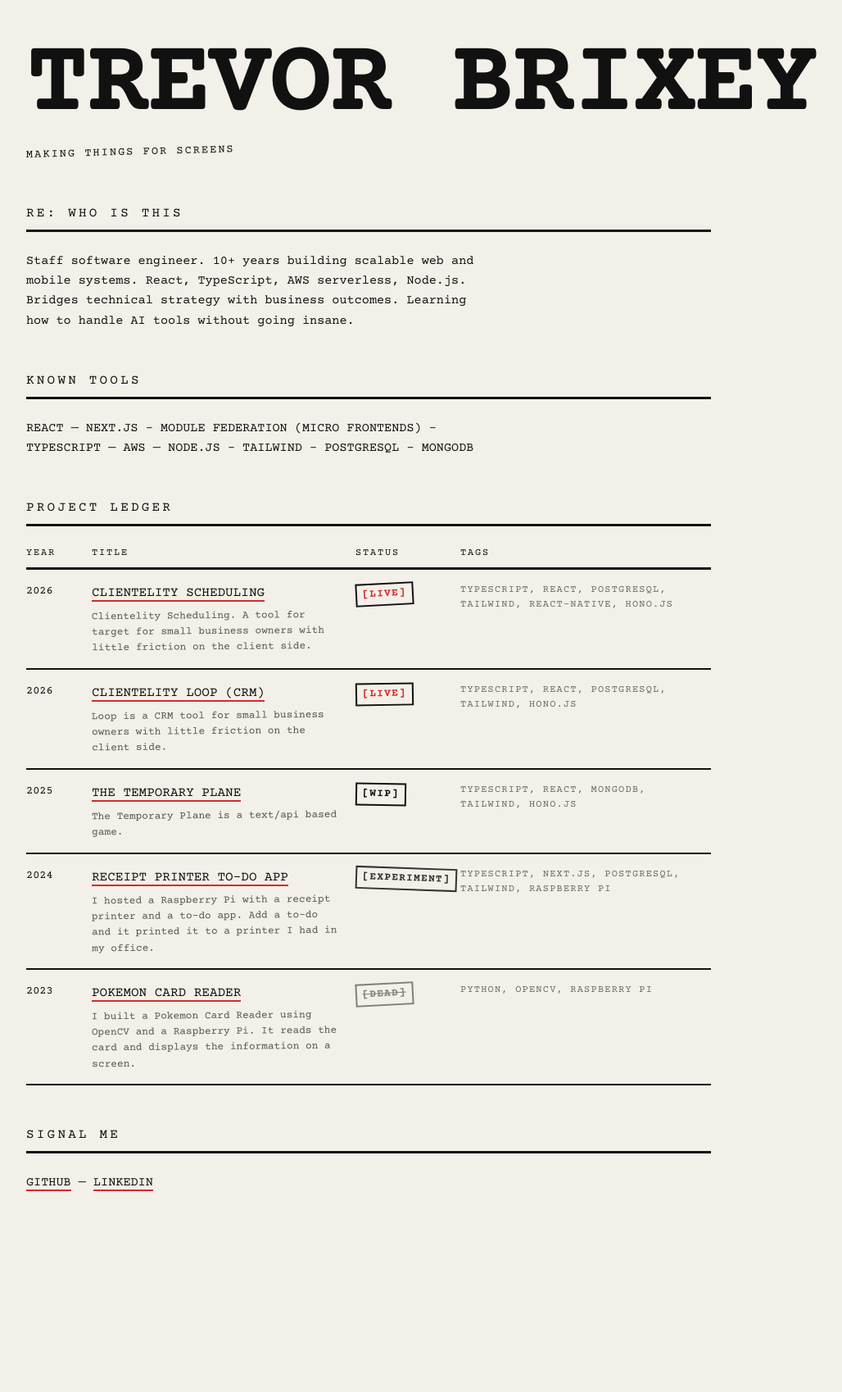
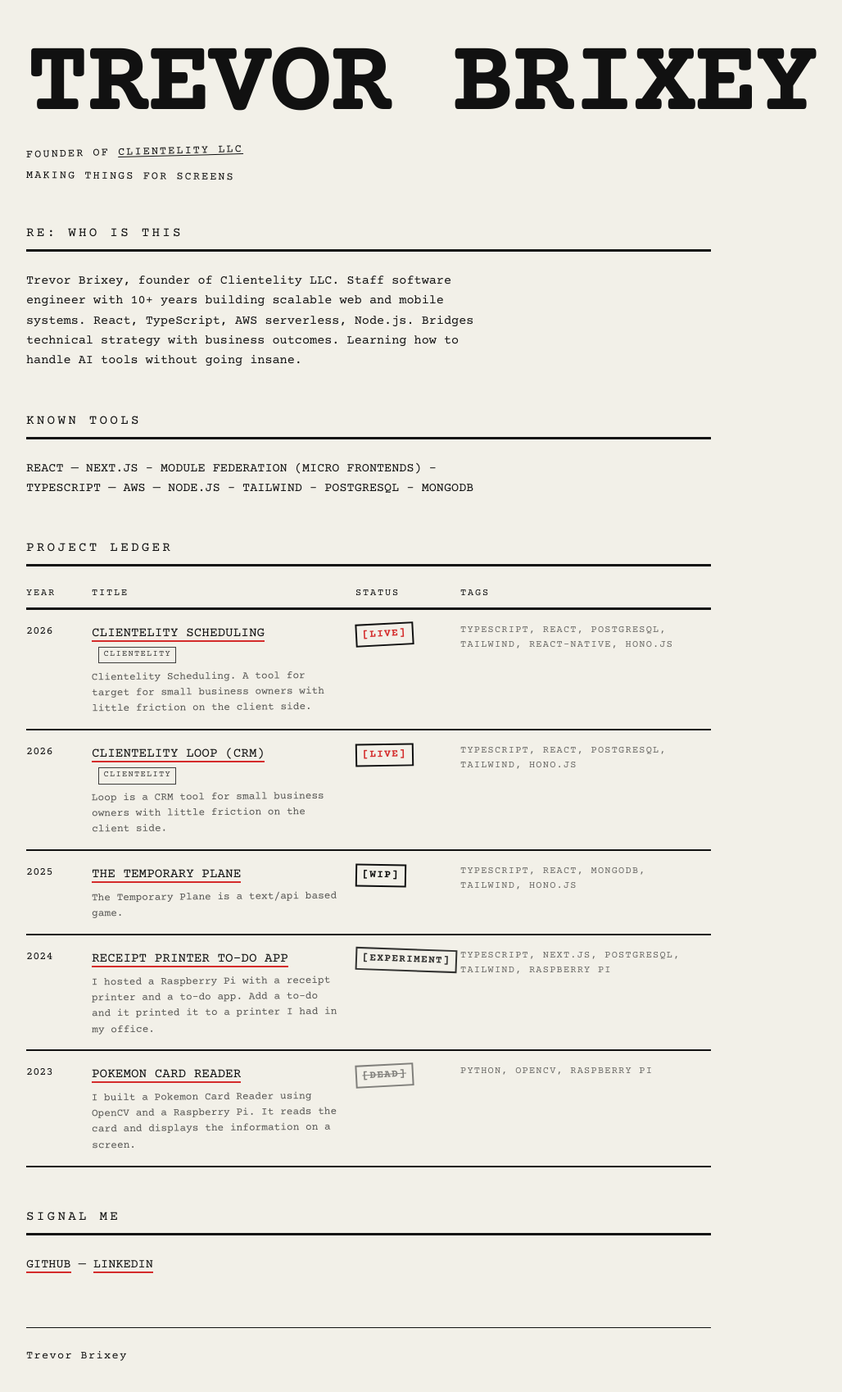
Before and after one commit to tbrixey/my-personal-site, a Preact app: page / in a window 1280 px wide. Shown: the top 1698 px of the page at 82% size, without its empty margins (0-1028 px from the left). Before the commit the page ends 1520 px from the top, so only its background shows below. Built offline with nearby package versions, Linux system fonts and the light colour scheme; the HTML template or start-up script is replaced by a standard one.

Commit message:
personal site updates

```diff
--- a/rsbuild.config.ts
+++ b/rsbuild.config.ts
@@ -5,10 +5,10 @@
 export default defineConfig({
   plugins: [pluginPreact()],
   html: (() => {
-    const siteName = 'Trevor Brixey';
+    const siteName = 'Trevor Brixey · Clientelity';
     const title = `${siteName} — Software Developer`;
     const description =
-      'Staff software engineer with 10+ years building scalable web and mobile systems. React, TypeScript, AWS serverless, and Node.js.';
+      'Trevor Brixey, software engineer and founder of Clientelity LLC. 10+ years building scalable web and mobile systems. React, TypeScript, AWS serverless, and Node.js.';
 
     const siteUrl = 'https://trevorbrixey.com';
 
--- a/src/App.css
+++ b/src/App.css
@@ -67,6 +67,28 @@
   transform-origin: left;
 }
 
+.xerox__tagline--sub {
+  margin-top: 0.25rem;
+  transform: rotate(0.5deg);
+}
+
+.xerox__clientelity-link {
+  text-decoration: underline;
+  text-underline-offset: 2px;
+}
+
+.xerox__clientelity-link:hover {
+  text-decoration-thickness: 2px;
+}
+
+.xerox__footer {
+  margin-top: 4rem;
+  padding-top: 1.5rem;
+  border-top: 1px solid var(--fg);
+  font-size: 0.85rem;
+  letter-spacing: 0.1em;
+}
+
 .xerox__section-title {
   font-size: 1rem;
   letter-spacing: 0.2em;
@@ -128,6 +150,16 @@
   transform: rotate(-0.5deg);
 }
 
+.xerox__company-badge {
+  display: inline-block;
+  font-size: 0.65rem;
+  letter-spacing: 0.12em;
+  margin-left: 0.5rem;
+  padding: 0.1rem 0.35rem;
+  border: 1px solid var(--fg);
+  opacity: 0.8;
+}
+
 .xerox__tags {
   font-size: 0.75rem;
   letter-spacing: 0.1em;
--- a/src/data/projects.ts
+++ b/src/data/projects.ts
@@ -17,6 +17,7 @@
       'Hono.js',
     ],
     url: 'https://scheduling.clientelity.com',
+    company: 'Clientelity',
   },
   {
     id: 'Clientelity CRM',
@@ -27,6 +28,7 @@
     status: 'live',
     tags: ['typescript', 'React', 'PostgreSQL', 'Tailwind', 'Hono.js'],
     url: 'https://loop.clientelity.com',
+    company: 'Clientelity',
   },
   {
     id: 'The Temporary Plane',
--- a/src/themes/XeroxLayout.tsx
+++ b/src/themes/XeroxLayout.tsx
@@ -31,17 +31,29 @@
     <div class="xerox">
       <header class="xerox__header">
         <h1 class="xerox__name">TREVOR BRIXEY</h1>
-        <p class="xerox__tagline">MAKING THINGS FOR SCREENS</p>
+        <p class="xerox__tagline">
+          FOUNDER OF{' '}
+          <a
+            href="https://clientelity.com"
+            target="_blank"
+            rel="noopener noreferrer"
+            class="xerox__clientelity-link"
+          >
+            CLIENTELITY LLC
+          </a>
+        </p>
+        <p class="xerox__tagline xerox__tagline--sub">MAKING THINGS FOR SCREENS</p>
       </header>
 
       <main class="xerox__main">
         <section class="xerox__about">
           <h2 class="xerox__section-title">RE: WHO IS THIS</h2>
           <p class="xerox__body">
-            Staff software engineer. 10+ years building scalable web and mobile
-            systems. React, TypeScript, AWS serverless, Node.js. Bridges
-            technical strategy with business outcomes. Learning how to handle AI
-            tools without going insane.
+            Trevor Brixey, founder of Clientelity LLC. Staff software engineer
+            with 10+ years building scalable web and mobile systems. React,
+            TypeScript, AWS serverless, Node.js. Bridges technical strategy with
+            business outcomes. Learning how to handle AI tools without going
+            insane.
           </p>
         </section>
 
@@ -73,6 +85,9 @@
                   ) : (
                     p.title.toUpperCase()
                   )}
+                  {p.company && (
+                    <span class="xerox__company-badge">{p.company.toUpperCase()}</span>
+                  )}
                   <span class="xerox__desc">{p.description}</span>
                 </span>
                 <span>
@@ -94,6 +109,10 @@
           </p>
         </section>
       </main>
+
+      <footer class="xerox__footer">
+        <span>Trevor Brixey</span>
+      </footer>
     </div>
   );
 }
--- a/src/types.ts
+++ b/src/types.ts
@@ -10,4 +10,6 @@
   status: ProjectStatus;
   tags: string[];
   url?: string;
+  /** Company/brand (e.g. "Clientelity") for products under a business umbrella */
+  company?: string;
 }
```
